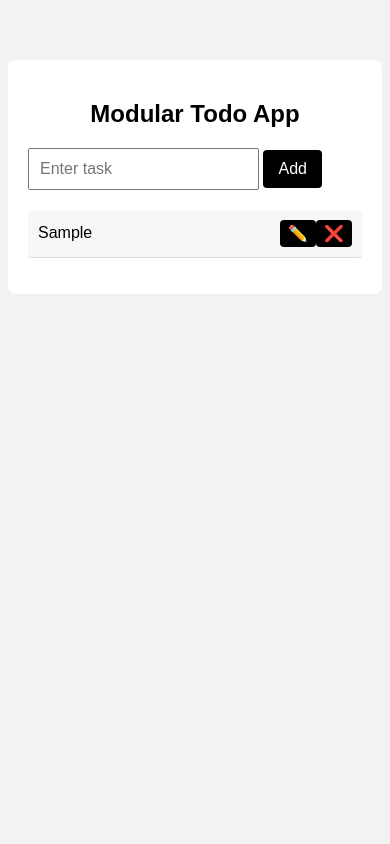
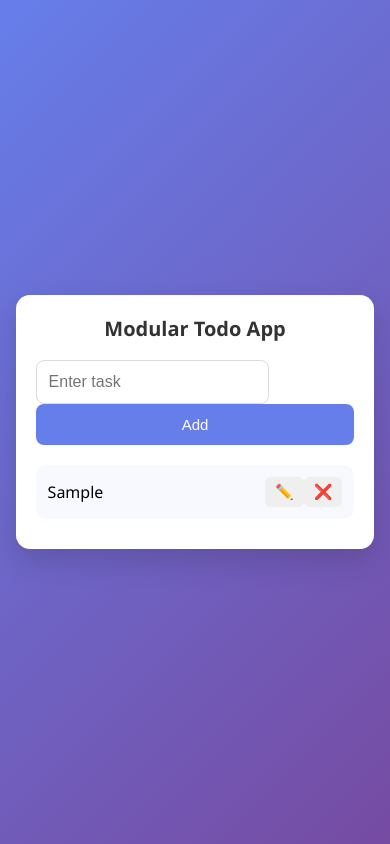
Before and after one commit to shashankkushwaha189/modulartodo, a plain HTML site: page index.html in a window 390 px wide. Both pictures are taken after typing "Sample" into the empty fields and a click on the button "Add". Drawn offline with Linux system fonts and the light colour scheme.

Commit message:
Updated weather app UI and responsiveness

```diff
--- a/style.css
+++ b/style.css
@@ -1,55 +1,35 @@
-body {
-  font-family: Arial, sans-serif;
-  background: #f2f2f2;
+* {
+  margin: 0;
+  padding: 0;
+  box-sizing: border-box;
 }
 
- ul {
-      list-style: none;
-      padding: 0;
-    }
-
-    li {
-      display: flex;
-      align-items: center;
-      justify-content: space-between;
-      padding: 8px;
-      border-bottom: 1px solid #ddd;
-    }
-
-    li span {
-      flex: 1;
-    }
-
-    .actions {
-      display: flex;
-      gap: 6px;
-    }
-
-    button {
-      cursor: pointer;
-      border: none;
-      background: none;
-      font-size: 16px;
-    }
-
-    button:hover {
-      transform: scale(1.1);
-    }
-
+/* ===== Base (Mobile First) ===== */
+body {
+  font-family: "Segoe UI", Tahoma, sans-serif;
+  background: linear-gradient(135deg, #667eea, #764ba2);
+  min-height: 100vh;
+  display: flex;
+  align-items: center;
+  justify-content: center;
+}
 
 .container {
-  max-width: 400px;
-  margin: 60px auto;
-  background: white;
+  width: 92%;
+  max-width: 420px;
+  background: #fff;
   padding: 20px;
-  border-radius: 8px;
+  border-radius: 14px;
+  box-shadow: 0 12px 30px rgba(0,0,0,0.15);
 }
 
 h2 {
   text-align: center;
-  margin-bottom: 20px;
+  margin-bottom: 18px;
+  color: #333;
 }
 
+/* Input */
 .input-group {
   display: flex;
   gap: 10px;
@@ -57,47 +37,126 @@ h2 {
 
 #taskInput {
   flex: 1;
-  padding: 10px;
+  padding: 12px;
   font-size: 16px;
+  border-radius: 8px;
+  border: 1px solid #ddd;
+  outline: none;
+}
+
+#taskInput:focus {
+  border-color: #667eea;
 }
 
 #addBtn {
-  padding: 10px 15px;
-  background: black;
+  padding: 12px 18px;
+  background: #667eea;
   color: white;
   border: none;
+  border-radius: 8px;
   cursor: pointer;
-  border-radius: 4px;
+  transition: 0.3s ease;
 }
 
 #addBtn:hover {
-  background: #333;
+  background: #5a67d8;
+  transform: scale(1.05);
 }
 
+/* Task List */
 #taskList {
+  list-style: none;
   margin-top: 20px;
-  padding: 0;
 }
 
 #taskList li {
-  list-style: none;
-  background: #f7f7f7;
-  padding: 10px;
+  background: #f8f9ff;
+  padding: 12px;
   margin-bottom: 10px;
+  border-radius: 10px;
   display: flex;
+  align-items: center;
   justify-content: space-between;
-  border-radius: 4px;
+  transition: 0.3s ease;
 }
 
-#taskList button {
-  background: black;
-  color: white;
-  border: none;
-  padding: 4px 8px;
-  cursor: pointer;
-  border-radius: 4px;
+#taskList li:hover {
+  background: #eef0ff;
 }
 
-#taskList button:hover {
-  background: darkred;
+#taskList li span {
+  flex: 1;
+  margin-right: 10px;
+  word-break: break-word;
 }
+
+.actions {
+  display: flex;
+  gap: 6px;
+}
+
+button {
+  border: none;
+  cursor: pointer;
+  padding: 6px 10px;
+  border-radius: 6px;
+  font-size: 15px;
+  transition: 0.2s ease;
+}
+
+button:hover {
+  transform: scale(1.1);
+}
+
+/* Button Colors */
+.edit-btn {
+  background: #38a169;
+  color: white;
+}
+
+.delete-btn {
+  background: #e53e3e;
+  color: white;
+}
+
+/* ===== Mobile Small (≤ 480px) ===== */
+@media (max-width: 480px) {
+  .input-group {
+    flex-direction: column;
+  }
+
+  #addBtn {
+    width: 100%;
+  }
+
+  h2 {
+    font-size: 20px;
+  }
+}
+
+/* ===== Tablet (481px – 768px) ===== */
+@media (min-width: 481px) and (max-width: 768px) {
+  .container {
+    max-width: 520px;
+    padding: 24px;
+  }
+
+  h2 {
+    font-size: 24px;
+  }
+
+  button {
+    font-size: 16px;
+  }
+}
+
+/* ===== Small Desktop (769px – 1024px) ===== */
+@media (min-width: 769px) {
+  .container {
+    max-width: 500px;
+  }
+
+  h2 {
+    font-size: 26px;
+  }
+}
```
